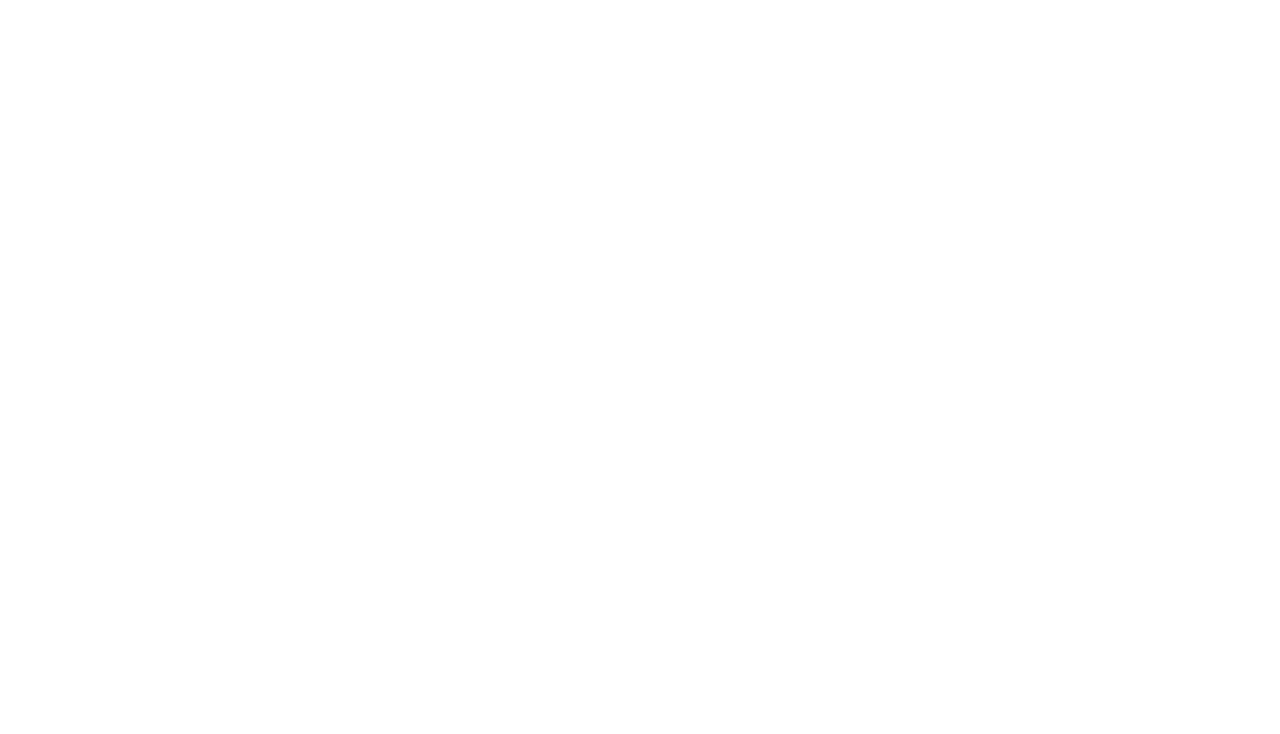
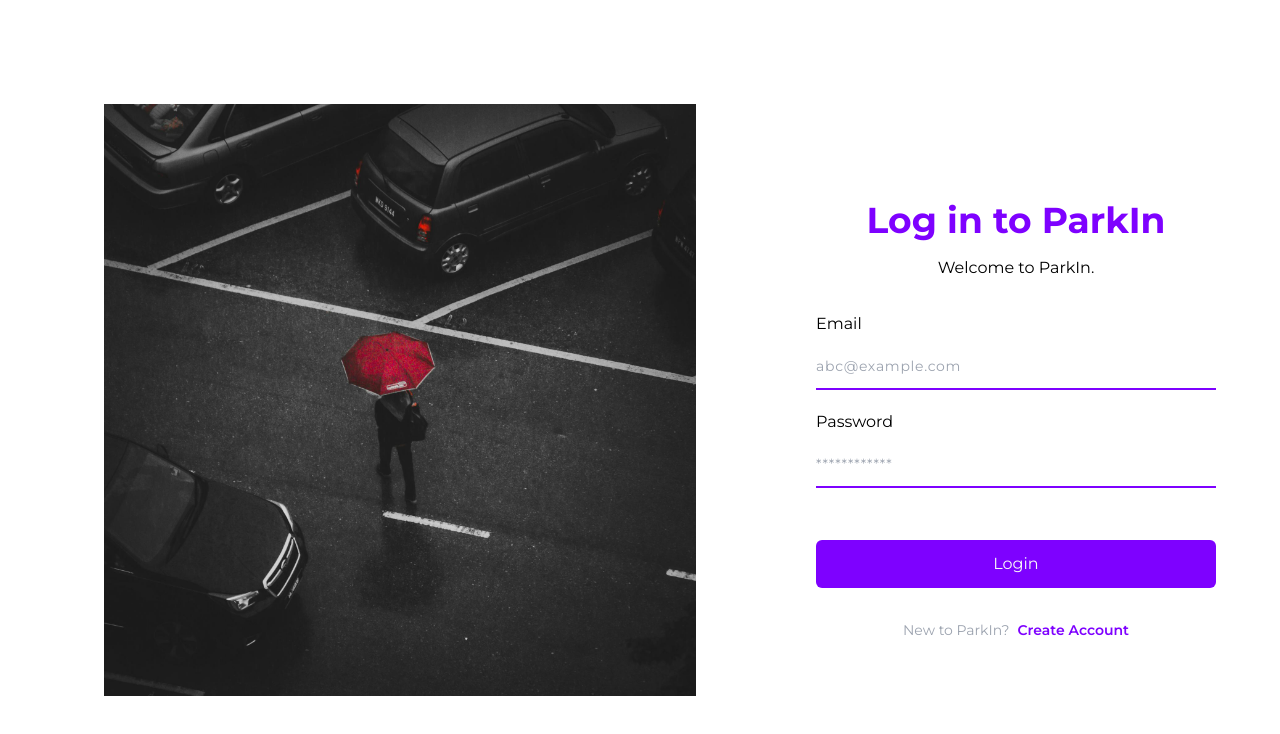
Before and after one commit to Aaryash-Shakya/parkin, a React (Vite) app in the folder frontend/: page /sign-in in a window 1280 px wide. Before the commit this address had no page. Shown: the top 734 px of the page. Built offline with nearby package versions, Linux system fonts and the light colour scheme.

Commit message:
add: auth sign in page

```diff
--- a/frontend/package.json
+++ b/frontend/package.json
@@ -12,6 +12,7 @@
   "dependencies": {
     "react": "^18.3.1",
     "react-dom": "^18.3.1",
+    "react-icons": "^5.4.0",
     "react-router-dom": "^7.1.1",
     "react-toastify": "^11.0.2"
   },
--- a/frontend/src/MyRoutes.jsx
+++ b/frontend/src/MyRoutes.jsx
@@ -1,12 +1,14 @@
 import { BrowserRouter as Router, Routes, Route } from "react-router-dom";
 import Home from "./pages/Home";
 import About from "./pages/About";
+import SignIn from "./pages/SignIn";
 
 const MyRoutes = () => {
   return (
     <Router>
       <Routes>
         <Route index element={<Home />} />
+        <Route path="/sign-in" element={<SignIn />} />
         <Route path="/about" element={<About />} />
       </Routes>
     </Router>
--- /dev/null
+++ b/frontend/src/components/Container.jsx
@@ -0,0 +1,11 @@
+const Container = ({ children }, classes) => {
+  return (
+    <div
+      className={`flex w-screen h-screen items-center justify-center overflow-hidden ${classes}`}
+    >
+      {children}
+    </div>
+  );
+};
+
+export default Container;
--- /dev/null
+++ b/frontend/src/components/form/Button.jsx
@@ -0,0 +1,11 @@
+const Button = ({ title, styles }) => {
+  return (
+    <button
+      className={`px-8 py-3 rounded-md w-full mt-8 ${styles} custom_primary_button`}
+    >
+      <div className="button_text">{title}</div>
+    </button>
+  );
+};
+
+export default Button;
--- /dev/null
+++ b/frontend/src/components/form/FormInput.jsx
@@ -0,0 +1,39 @@
+import { useState } from "react";
+import "../../index.css";
+import { AiFillEye, AiFillEyeInvisible } from "react-icons/ai";
+
+const FormInput = ({
+  placeholder,
+  type,
+  label,
+  name,
+  value,
+  style,
+  ...rest
+}) => {
+  return (
+    <div
+      className={`relative mb-5 ${style}  min-w-[350px] xl:min-w-[400px] flex flex-col-reverse`}
+    >
+      <input
+        className="relative w-full py-3 mt-2  border-b-2 border-primary outline-none placeholder:text-sm placeholder:tracking-wider transition tracking-wider text-sm peer"
+        placeholder={placeholder}
+        type={type}
+        name={name}
+        id={name}
+        value={value}
+        autoComplete="off"
+        {...rest}
+        maxLength={name === "Enter OTP" ? 6 : null}
+      />
+      <label
+        htmlFor={name}
+        className="form__label peer-focus:text-primary transition"
+      >
+        {label || name}
+      </label>
+    </div>
+  );
+};
+
+export default FormInput;
--- a/frontend/src/index.css
+++ b/frontend/src/index.css
@@ -1,3 +1,22 @@
+@import url("https://fonts.googleapis.com/css2?family=Karla:ital,wght@0,400;0,500;0,600;0,700;1,400&family=Montserrat:ital,wght@0,400;0,500;0,600;0,700;0,800;1,500&display=swap");
+
 @tailwind base;
 @tailwind components;
 @tailwind utilities;
+
+body {
+  margin: 0;
+  font-family: "Montserrat", sans-serif;
+}
+
+.login {
+  display: grid;
+  grid-template-columns: 1.5fr 1fr;
+}
+
+@media only screen and (max-width: 912px) {
+  .login {
+    display: grid;
+    grid-template-columns: 1fr;
+  }
+}
--- /dev/null
+++ b/frontend/src/pages/SignIn.jsx
@@ -0,0 +1,101 @@
+import React, { useContext, useEffect, useState } from "react";
+import FormInput from "../components/form/FormInput";
+import Button from "../components/form/Button";
+import { Link, useNavigate } from "react-router-dom";
+import Container from "../components/Container";
+import { toast } from "react-toastify";
+
+const SignIn = () => {
+  const [inputData, setInputData] = useState({
+    email: "",
+    password: "",
+  });
+
+  const validateUserInput = (userInput) => {
+    const { email, password } = userInput;
+    const isValidEmail = /^\w+([\.-]?\w+)*@\w+([\.-]?\w+)*(\.\w{2,3})+$/;
+
+    if (!email.trim()) return { ok: false, err: "Email is missing" };
+    if (!isValidEmail.test(email))
+      return { ok: false, err: "Email is invalid" };
+
+    return { ok: true };
+  };
+
+  const handleChange = (e) => {
+    e.preventDefault();
+    const { value, name } = e.target;
+    setInputData({ ...inputData, [name]: value });
+  };
+
+  const handleSubmit = (e) => {
+    e.preventDefault();
+
+    const { ok, err } = validateUserInput(inputData);
+
+    if (err) return toast.error(err);
+
+    const payload = {
+      email: inputData.email,
+      password: inputData.password,
+    };
+
+    console.log("user is logging in with", payload);
+  };
+
+  return (
+    <Container>
+      <div className="container max-w-[1200px] m-auto login min-h-[70vh]">
+        <div>
+          <div className="hidden lg:flex lg:p-0 xl:p-10 side__border items-center flex-col">
+            <img src="/login-theme.jpg" alt="parkin " />
+          </div>
+        </div>
+
+        <div className="flex flex-col items-center my-auto pl:0 xl:pl-20">
+          <h3 className="text-4xl text-primary font-bold mt-0 md:mt-10">
+            Log in to ParkIn
+          </h3>
+          <p className="mb-8 mt-4 max-w-[350px] text-center">
+            Welcome to ParkIn.
+          </p>
+          <form onSubmit={handleSubmit}>
+            <FormInput
+              placeholder="abc@example.com"
+              type="text"
+              name="email"
+              label="Email"
+              value={inputData.email}
+              onChange={handleChange}
+            />
+            <FormInput
+              placeholder="************"
+              type="password"
+              name="password"
+              label="Password"
+              value={inputData.password}
+              onChange={handleChange}
+            />
+
+            <Button
+              title="Login"
+              styles="bg-primary text-white hover:bg-blue-700 transition-all duration-0 hover:duration-150 ease-in-out"
+            />
+
+            <span className="text-sm text-gray-400 flex gap-2 mt-8 text-center items-center justify-center">
+              <p>New to ParkIn?</p>
+              <Link
+                to="/auth/signup"
+                className=" hover:text-red-600 transition-all duration-0 hover:duration-50 ease-in-out hover:underline font-semibold text-primary"
+              >
+                Create Account
+              </Link>
+            </span>
+          </form>
+        </div>
+      </div>
+    </Container>
+  );
+};
+
+export default SignIn;
```
Also changed, not shown: frontend/eslint.config.js (+18 -17 lines), frontend/public/login-theme.jpg (added), 1 other file (tests, documents, lock files or other folders).
